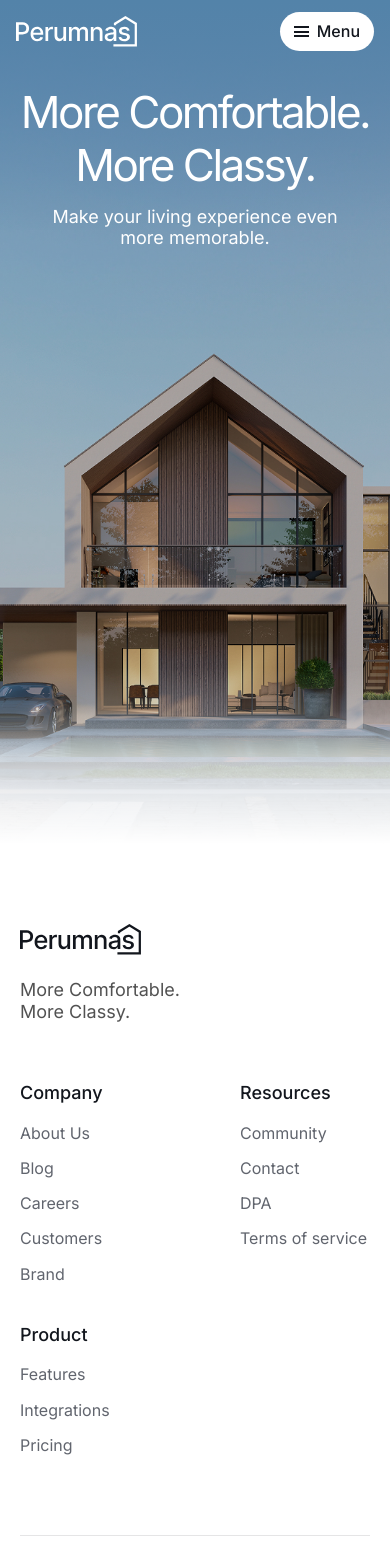
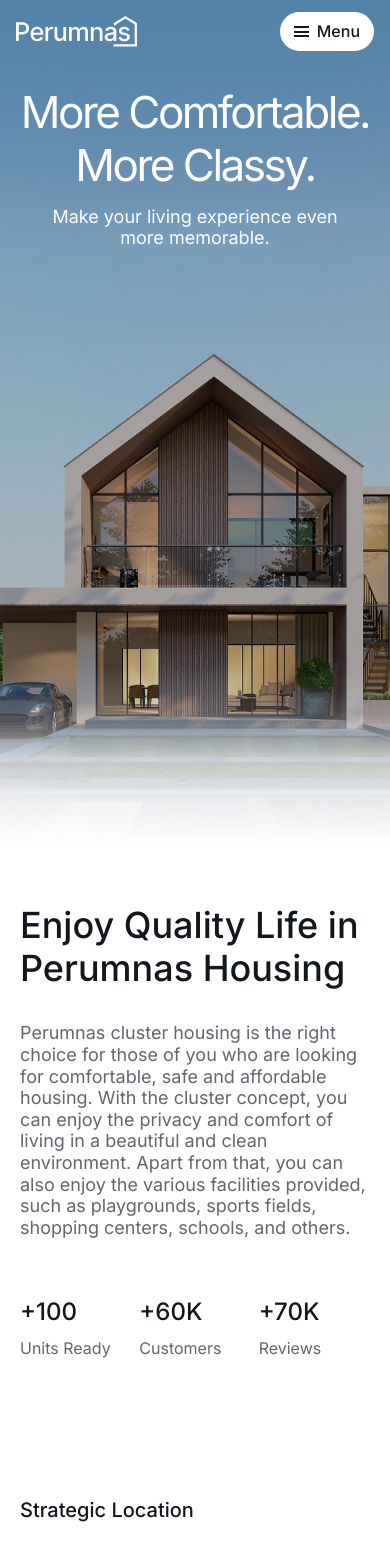
Before and after one commit to aMadAlien/perumnas, a Next.js app: page / in a window 390 px wide. Shown: the top 1541 px of the page. Built offline with nearby package versions, Linux system fonts and the light colour scheme.

Commit message:
create text content - responsive

```diff
--- a/app/globals.scss
+++ b/app/globals.scss
@@ -5,10 +5,35 @@
   --foreground: #12161d;
 
   --white: #ffffff;
+  --neutral-25: #FAFAFB;
   --neutral-100: #E5E5E6;
   --neutral-600: #61656E;
   --black: #12161d;
+
+  // --smaller-col: 42.97%; // 550px
+  // --larger-col: 53.13%; // 680px
+  --smaller-col: 36.111vw; // 550px
+  --larger-col: 47.222vw; // 680px
 }
+
+// tailwind
+@theme {
+  --color-background: #ffffff;
+  --color-foreground: #12161d;
+
+  --color-white: #ffffff;
+  --color-neutral-25: #FAFAFB;
+  --color-neutral-100: #E5E5E6;
+  --color-neutral-600: #61656E;
+  --color-black: #12161d;
+
+  // --smaller-col: 42.97%; // 550px
+  // --larger-col: 53.13%; // 680px
+  --smaller-col: 36.111vw; // 550px
+  --larger-col: 47.222vw; // 680px
+}
+
+
 
 * {
   line-height: 120%;
@@ -36,3 +61,38 @@ button {
     padding-inline: 20px;
   }
 }
+
+.container {
+  max-width: 1280px;
+  width: 100%;
+  margin: 0 auto;
+}
+
+.h2 {
+  color: var(--black);
+  font-size: 44px;
+  font-weight: 500;
+
+  @media (max-width: 1000px) {
+    font-size: 36px;
+  }
+}
+
+.h3 {
+  color: var(--black);
+  font-size: 24px;
+  font-weight: 500;
+
+  @media (max-width: 768px) {
+    font-size: 20px;
+  }
+}
+
+.text-p {
+  color: var(--neutral-600);
+  font-size: 18px;
+
+  @media (max-width: 768px) {
+    // font-size: 16px;
+  }
+}
--- a/app/page.tsx
+++ b/app/page.tsx
@@ -1,3 +1,4 @@
+import Homepage from "@/components/Homepage";
 import Footer from "@/components/Footer";
 import Header from "@/components/Header";
 
@@ -18,6 +19,8 @@ export default function Home() {
         <p className="hero-section__subtitle">Make your living experience even more memorable.</p>
       </div>
 
+      <Homepage />
+
       <Footer />
     </div>
   );
--- a/components/Footer.tsx
+++ b/components/Footer.tsx
@@ -8,7 +8,7 @@ export default function Footer() {
       <div className="flex max-md:flex-col items-start justify-between mb-[80px]">
         <div>
           <LogoIcon color="#12161D" />
-          <p className="mt-6 text-lg text-neutral-600">
+          <p className="mt-6 text-lg">
             More Comfortable.
             <br />
             More Classy.
--- /dev/null
+++ b/components/Homepage/index.tsx
@@ -0,0 +1,47 @@
+
+export default function Homepage() {
+  return (
+    <main>
+      <section className="px-container py-[60px] md:pt-[120px] md:pb-[80px]">
+        <div className="container flex gap-[32px] lg:gap-[5.556vw] max-md:flex-col">
+          <h2 className="h2 md:w-[var(--smaller-col)">Enjoy Quality Life in Perumnas Housing</h2>
+          <div className="shrink-0 md:max-w-[var(--larger-col)]">
+            <p className="text-p mb-[60px] lg:mb-[80px]">Perumnas cluster housing is the right choice for those of you who are looking for comfortable, safe and affordable housing. With the cluster concept, you can enjoy the privacy and comfort of living in a beautiful and clean environment. Apart from that, you can also enjoy the various facilities provided, such as playgrounds, sports fields, shopping centers, schools, and others.</p>
+
+            <div className="stats__container">
+              <div className="stats__block">
+                <div className="stats__title">+100</div>
+                <div className="stats__text">Units Ready</div>
+              </div>
+              <div className="stats__block">
+                <div className="stats__title">+60K</div>
+                <div className="stats__text">Customers</div>
+              </div>
+              <div className="stats__block">
+                <div className="stats__title">+70K</div>
+                <div className="stats__text">Reviews</div>
+              </div>
+            </div>
+          </div>
+        </div>
+      </section>
+
+      <section>
+        {/* slider */}
+      </section>
+
+      <section className="px-container pt-[80px] pb-[120px]">
+        <div className="md:ml-auto md:w-[70vw] lg:w-[var(--larger-col)]">
+          <h3 className="h3 mb-[18px] md:mb-6">Strategic Location</h3>
+          <div className="text-p mb-[60px] md:mb-10">Cluster housing perumnas is located in an area that is easily accessible from various directions. You can reach the city center, airport, train station, bus terminal, and other important places easily and quickly.</div>
+
+          <h3 className="h3 mb-[18px] mb-6">Modern Design</h3>
+          <div className="text-p mb-[60px] mb-10">Cluster housing perumnas has a modern and elegant house design. You can choose the type of house that suits your taste and needs, ranging from type 36 to type 120. </div>
+
+          <h3 className="h3 mb-[18px] mb-6">Guaranteed Security</h3>
+          <div className="text-p">Cluster housing perumnas has an integrated security system. Each cluster is equipped with a fence, gate, and guard post that are monitored by professional security officers. In addition, each house is also equipped with a fire alarm and CCTV.</div>
+        </div>
+      </section>
+    </main>
+  )
+}
--- a/styles/content.scss
+++ b/styles/content.scss
@@ -35,7 +35,7 @@
   }
 
   &::after {
-    bottom: 0;
+    bottom: -1px;
     background: linear-gradient(#ffffff00, #ffffff2f, #ffffffaf, #ffffffe3, #fff);
     height: 240px;
   }
@@ -79,3 +79,39 @@
     }
   }
 }
+
+// ==========================================
+// CONTENT
+// ==========================================
+
+.stats {
+  &__container {
+    display: flex;
+    gap: 8px;
+  }
+
+  &__block {
+    width: 33%;
+  }
+
+  &__title {
+    font-size: 36px;
+    font-weight: 500;
+    margin-bottom: 12px;
+  }
+
+  &__text {
+    font-size: 18px;
+    color: var(--neutral-600);
+  }
+
+  @media (max-width: 768px) {
+    &__title {
+      font-size: 24px;
+    }
+
+    &__text {
+      font-size: 16px;
+    }
+  }
+}
--- a/styles/footer.scss
+++ b/styles/footer.scss
@@ -1,6 +1,7 @@
 .footer {
     padding-top: 80px;
     padding-bottom: 40px;
+    background: var(--neutral-25);
 
     &__nav {
         display: flex;
```
